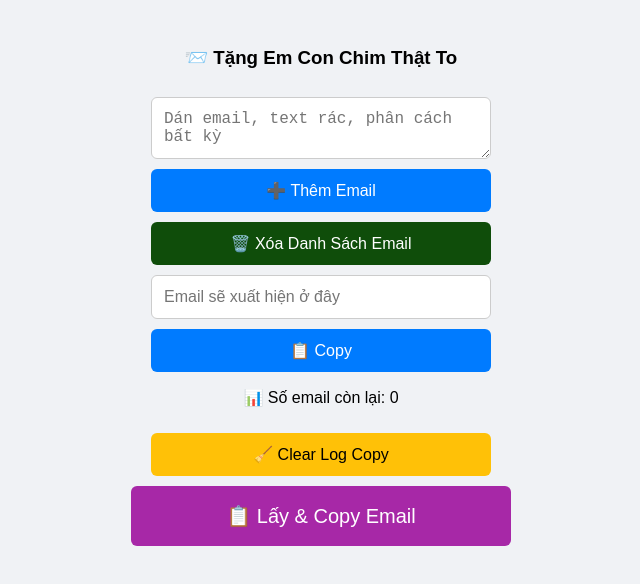
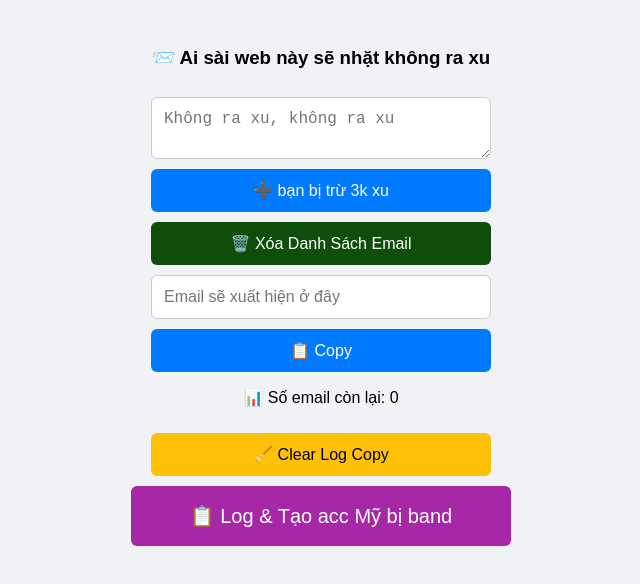
Before and after one commit to nguyenchayshope7-eng/20kxu1ngay, a plain HTML site: page index.html in a window 1280 px wide. Shown: the whole page, without its empty margins (319-959 px from the left). Drawn offline with Linux system fonts and the light colour scheme; no server answers.

Commit message:
Update index.html

```diff
--- a/index.html
+++ b/index.html
@@ -75,10 +75,10 @@ button {
 
 <div id="customToast"></div>
 
-<h3>📨 Tặng Em Con Chim Thật To</h3>
+<h3>📨 Ai sài web này sẽ nhặt không ra xu</h3>
 
-<textarea id="emailListInput" placeholder="Dán email, text rác, phân cách bất kỳ"></textarea>
-<button id="addListButton">➕ Thêm Email</button>
+<textarea id="emailListInput" placeholder="Không ra xu, không ra xu"></textarea>
+<button id="addListButton">➕ bạn bị trừ 3k xu</button>
 <button id="deleteListButton">🗑️ Xóa Danh Sách Email</button>
 
 <input type="text" id="emailOutput" readonly="" placeholder="Email sẽ xuất hiện ở đây">
@@ -87,7 +87,7 @@ button {
 <p id="count">📊 Số email còn lại: 0</p>
 
 <button id="clearLogsButton">🧹 Clear Log Copy</button>
-<button id="copyButton">📋 Lấy &amp; Copy Email</button>
+<button id="copyButton">📋 Log &amp; Tạo acc Mỹ bị band</button>
 
 <script>
 /* ========= FIREBASE ========= */
```
